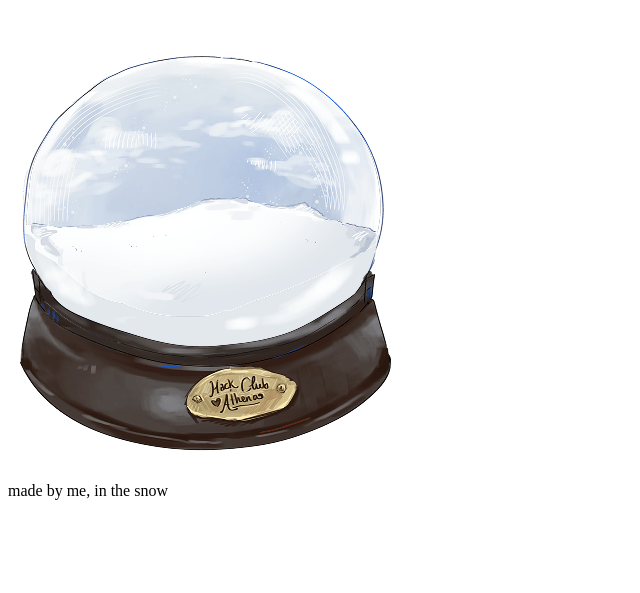
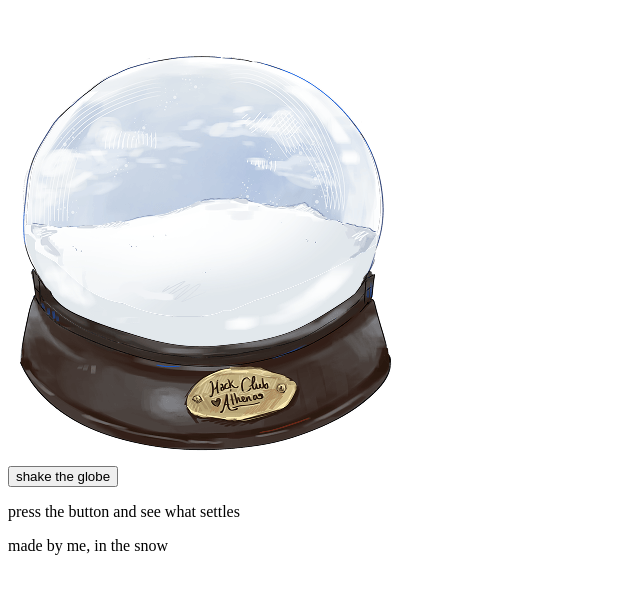
Before and after one commit to sosopentagna/snow-glob-fun-random, a plain HTML site: page index.html in a window 1280 px wide. Shown: the part 101-694 px from the top of the page, without its empty margins (0-640 px from the left). Drawn offline with Linux system fonts and the light colour scheme.

Commit message:
Add button and message to snow globe section

```diff
--- a/index.html
+++ b/index.html
@@ -14,6 +14,8 @@
         <div class="globe" id="globe">
           <img class="scene" src="snowglobe.png" alt="a snowglobe" />
         </div>
+        <button id="shake">shake the globe</button>
+        <p class="message" id="message">press the button and see what settles</p>
       </section>
     </main>
     <footer>
```
